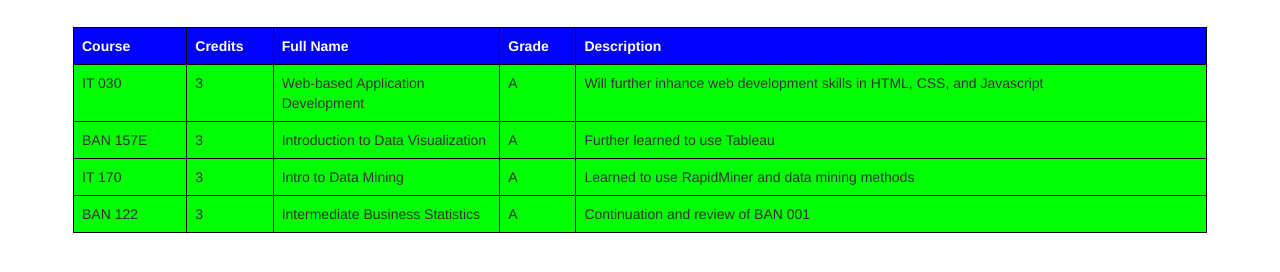
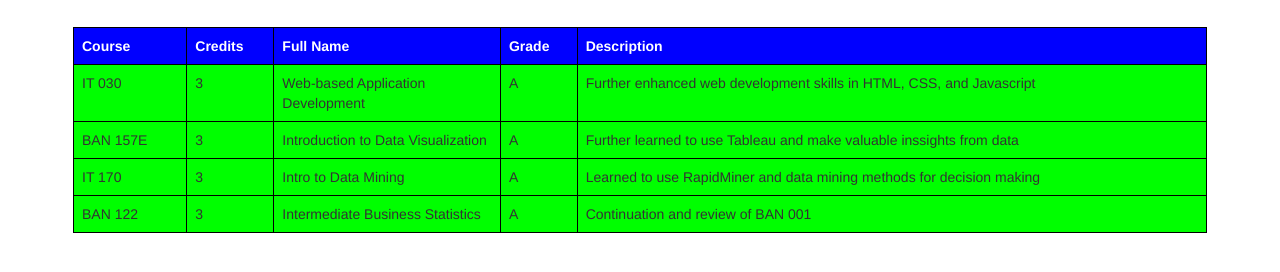
Before and after one commit to lkarpeo2323/Portfolio-Website, a website: page Academics.html in a window 1280 px wide. Shown: the part 326-598 px from the top of the page. Drawn offline with nearby package versions, Linux system fonts and the light colour scheme.

Commit message:
Update Academics.html

```diff
--- a/Academics.html
+++ b/Academics.html
@@ -300,7 +300,7 @@
 					<td id="border">3</td>
 					<td id="border" class="course-name">Web-based Application Development</td>
 					<td id="border">A</td>
-					<td id="border">Will further inhance web development skills in HTML, CSS, and Javascript</td>
+					<td id="border">Further enhanced web development skills in HTML, CSS, and Javascript</td>
 				</tr>
 
 				<tr>
@@ -308,7 +308,7 @@
 					<td id="border">3</td>
 					<td id="border" class="course-name">Introduction to Data Visualization</td>
 					<td id="border">A</td>
-					<td id="border">Further learned to use Tableau</td>
+					<td id="border">Further learned to use Tableau and make valuable inssights from data</td>
 				</tr>
 
 				<tr>
@@ -316,7 +316,7 @@
 					<td id="border">3</td>
 					<td id="border"class="course-name">Intro to Data Mining</td>
 					<td id="border">A</td>
-					<td id="border">Learned to use RapidMiner and data mining methods</td>
+					<td id="border">Learned to use RapidMiner and data mining methods for decision making</td>
 				</tr>
 
 				<tr>
```
